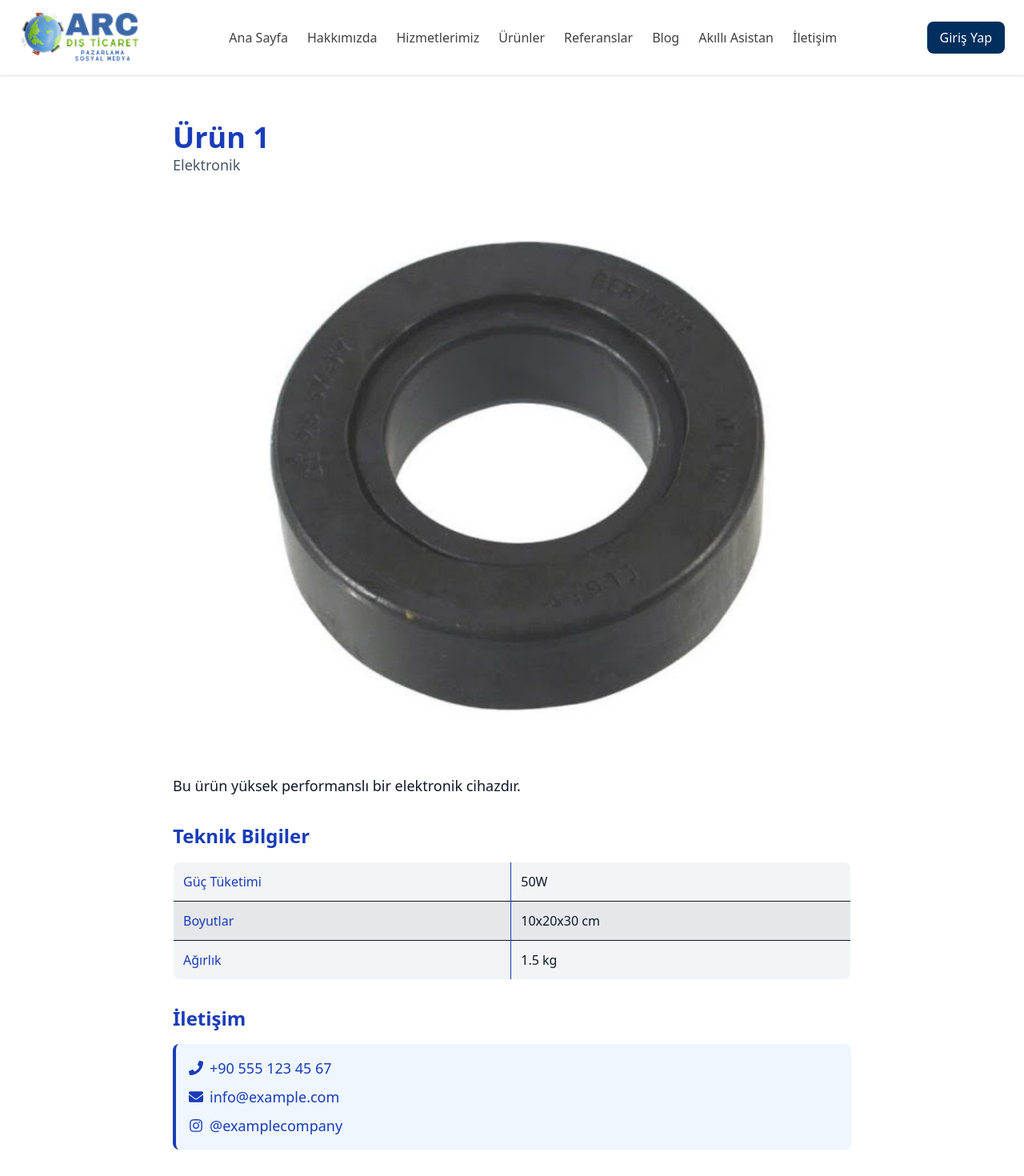
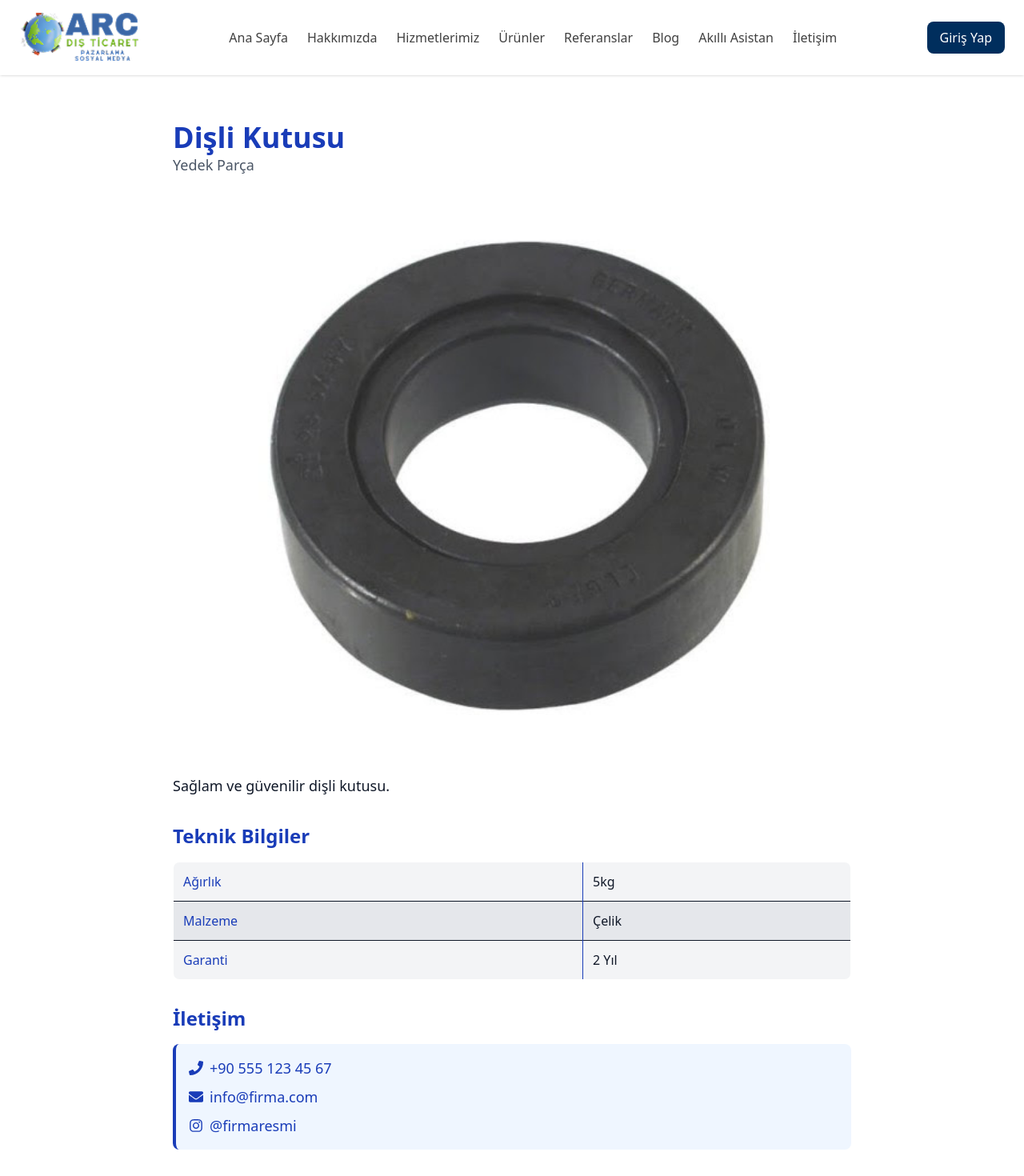
Before and after one commit to poyrazavsever/arc_foreign_trade, a Next.js app: page /products/1 in a window 1280 px wide. Shown: the top 1470 px of the page at 80% size. Built offline with nearby package versions, Linux system fonts and the light colour scheme.

Commit message:
feat: done detail page

```diff
--- a/components/Products/PopularProducts.jsx
+++ b/components/Products/PopularProducts.jsx
@@ -1,54 +1,25 @@
 import React from 'react';
-import ProductCard from './ProductCard'; // ProductCard bileşeninin yolunu güncelleyin
+import ProductCard from './ProductCard';
 
 const PopularProducts = () => {
   const products = [
-    {
-      category: 'Yedek Parça',
-      title: 'Dişli Kutusu',
-      imageSrc: '/Images/product.jpg',
-      alt: 'Dişli Kutusu',
-    },
-    {
-      category: 'Motor Parçası',
-      title: 'Silindir Kapağı',
-      imageSrc: '/Images/product.jpg',
-      alt: 'Silindir Kapağı',
-    },
-    {
-      category: 'Fren Sistemi',
-      title: 'Fren Balatası',
-      imageSrc: '/Images/product.jpg',
-      alt: 'Fren Balatası',
-    },
-    {
-      category: 'Süspansiyon',
-      title: 'Amortisör',
-      imageSrc: '/Images/product.jpg',
-      alt: 'Amortisör',
-    },
+    { id: 1, category: 'Yedek Parça', title: 'Dişli Kutusu', imageSrc: '/Images/product.jpg', alt: 'Dişli Kutusu' },
+    { id: 2, category: 'Motor Parçası', title: 'Silindir Kapağı', imageSrc: '/Images/product.jpg', alt: 'Silindir Kapağı' },
+    { id: 3, category: 'Fren Sistemi', title: 'Fren Balatası', imageSrc: '/Images/product.jpg', alt: 'Fren Balatası' },
+    { id: 4, category: 'Süspansiyon', title: 'Amortisör', imageSrc: '/Images/product.jpg', alt: 'Amortisör' },
   ];
 
   return (
     <div className="bg-white py-48">
       <div className="container mx-auto px-4">
-
         <div className="text-center mb-12">
           <h2 className="text-3xl font-bold text-gray-800">Popüler Ürünler</h2>
-          <p className="text-gray-600">
-            En çok tercih edilen ürünlerimizden bazıları.
-          </p>
+          <p className="text-gray-600">En çok tercih edilen ürünlerimizden bazıları.</p>
         </div>
 
         <div className="grid grid-cols-1 md:grid-cols-4 gap-8">
-          {products.map((product, index) => (
-            <ProductCard
-              key={index}
-              category={product.category}
-              title={product.title}
-              imageSrc={product.imageSrc}
-              alt={product.alt}
-            />
+          {products.map((product) => (
+            <ProductCard key={product.id} {...product} />
           ))}
         </div>
       </div>
--- a/components/Products/ProductCard.jsx
+++ b/components/Products/ProductCard.jsx
@@ -1,8 +1,10 @@
 import React from 'react';
 import Image from 'next/image';
+import Link from 'next/link';
 
-const ProductCard = ({ category, title, imageSrc, alt }) => {
+const ProductCard = ({ id, category, title, imageSrc, alt }) => {
   return (
+    <Link href={`/products/${id}`} passHref>
       <div className="relative bg-white rounded-lg shadow-md overflow-hidden transform transition-transform hover:scale-105 cursor-pointer">
         {/* Kategori Adı */}
         <div className="absolute top-4 left-4 bg-blue-600 text-white px-4 py-2 rounded-full text-sm font-semibold z-10">
@@ -11,21 +13,15 @@ const ProductCard = ({ category, title, imageSrc, alt }) => {
 
         {/* Ürün Resmi */}
         <div className="relative h-64">
-        <Image
-          src={imageSrc}
-          alt={alt}
-          layout="fill"
-          objectFit="cover"
-        />
+          <Image src={imageSrc} alt={alt} layout="fill" objectFit="cover" />
         </div>
 
         {/* Ürün Adı */}
         <div className="p-6 bg-gray-100">
-        <h3 className="text-2xl font-bold text-gray-800 mb-2">
-          {title}
-        </h3>
+          <h3 className="text-2xl font-bold text-gray-800 mb-2">{title}</h3>
         </div>
       </div>
+    </Link>
   );
 };
 
--- a/pages/products/[id].js
+++ b/pages/products/[id].js
@@ -2,41 +2,40 @@ import { useRouter } from "next/router";
 import Image from "next/image";
 import { FaPhone, FaEnvelope, FaInstagram } from "react-icons/fa";
 
-const products = [
-  {
-    id: "1",
-    name: "Ürün 1",
-    category: "Elektronik",
-    image: "/Images/product.jpg",
-    description: "Bu ürün yüksek performanslı bir elektronik cihazdır.",
-    specs: {
-      "Güç Tüketimi": "50W",
-      "Boyutlar": "10x20x30 cm",
-      "Ağırlık": "1.5 kg",
+const products = {
+  1: {
+    title: 'Dişli Kutusu',
+    category: 'Yedek Parça',
+    imageSrc: '/Images/product.jpg',
+    description: 'Sağlam ve güvenilir dişli kutusu.',
+    specs: { Ağırlık: "5kg", Malzeme: "Çelik", Garanti: "2 Yıl" },
+    contact: { phone: "+90 555 123 45 67", email: "info@firma.com", social: "@firmaresmi" }
   },
-    contact: {
-      phone: "+90 555 123 45 67",
-      email: "info@example.com",
-      social: "@examplecompany",
+  2: {
+    title: 'Silindir Kapağı',
+    category: 'Motor Parçası',
+    imageSrc: '/Images/product.jpg',
+    description: 'Yüksek performanslı silindir kapağı.',
+    specs: { Ağırlık: "3kg", Malzeme: "Alüminyum", Garanti: "1 Yıl" },
+    contact: { phone: "+90 532 987 65 43", email: "destek@firma.com", social: "@firma_motors" }
   },
-  },
-];
+};
 
 export default function ProductDetail() {
   const router = useRouter();
   const { id } = router.query;
-  const product = products.find((p) => p.id === id);
+  const product = products[id];
 
   if (!product) return <p className="text-center text-red-500">Ürün bulunamadı</p>;
 
   return (
     <div className="max-w-4xl mx-auto p-6 mt-32 text-gray-900">
-      <h1 className="text-4xl font-bold text-blue-800">{product.name}</h1>
+      <h1 className="text-4xl font-bold text-blue-800">{product.title}</h1>
       <p className="text-lg text-gray-600">{product.category}</p>
 
       <div className="mt-6 flex items-center justify-center">
         <div className="rounded-lg overflow-hidden">
-          <Image src={product.image} alt={product.name} width={700} height={450} className="object-cover" />
+          <Image src={product.imageSrc} alt={product.title} width={700} height={450} className="object-cover" />
         </div>
       </div>
 
```
Lines whose indentation alone changed are shown as unchanged.
